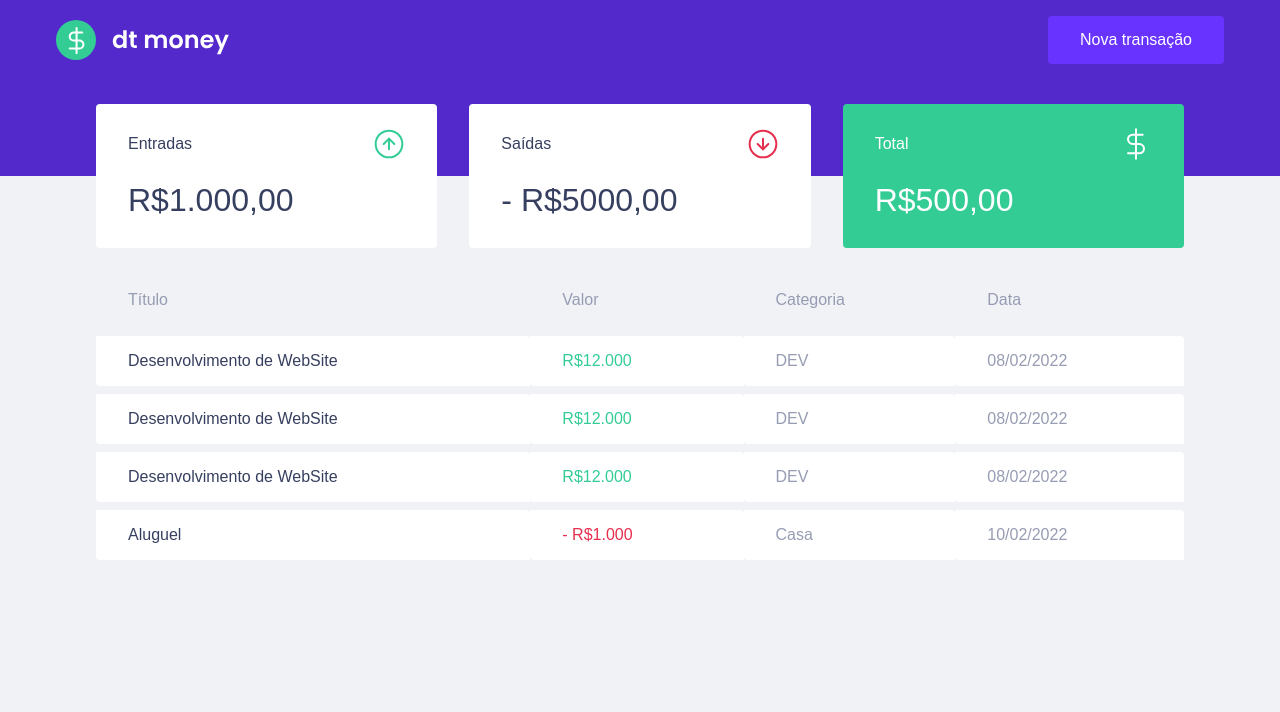
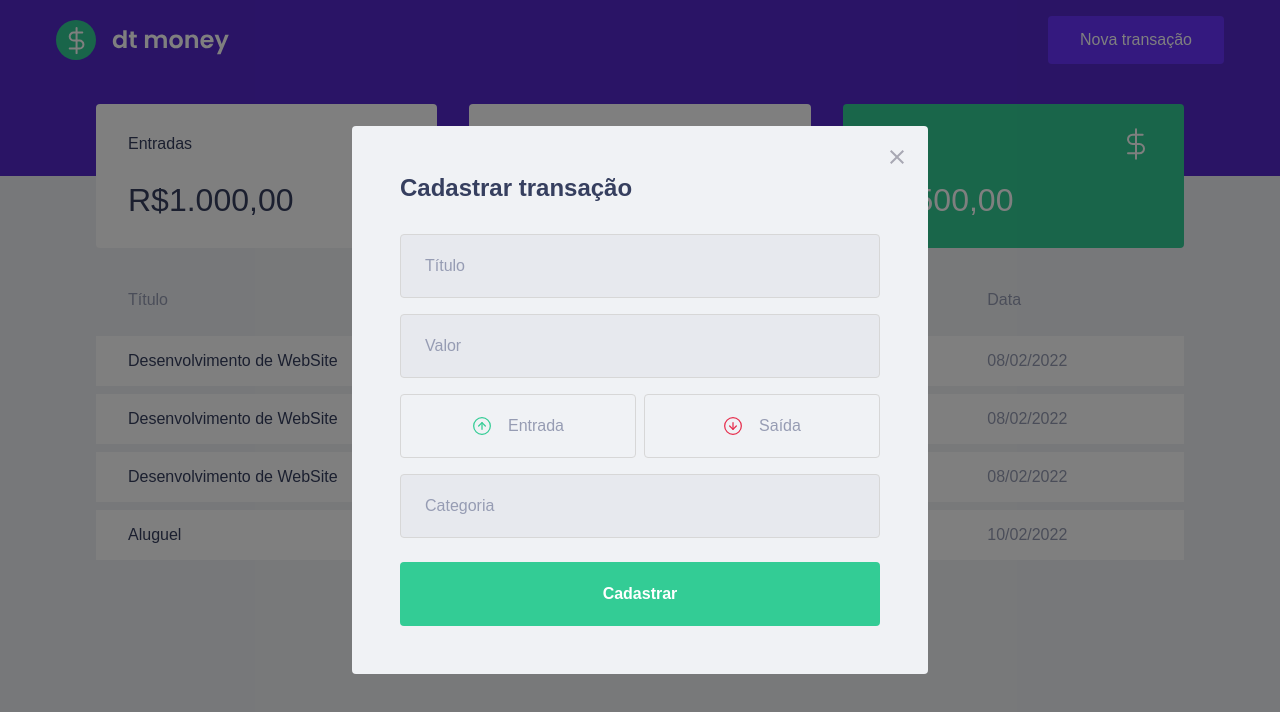
Before and after one commit to Alexpraxedes/02-dt-money, a React (Create React App) app: page / in a window 1280 px wide. Both pictures are taken after a click on the button "Nova transação". Shown: the top 712 px of the page. Built offline with nearby package versions, Linux system fonts and the light colour scheme; no server answers; what miragejs would draw is missing.

Commit message:
feat: install react-modal and polished, create insert transaction new modal in layout

```diff
--- a/package.json
+++ b/package.json
@@ -12,8 +12,10 @@
     "@types/react-dom": "^17.0.9",
     "axios": "^0.26.0",
     "miragejs": "^0.1.43",
+    "polished": "^4.1.4",
     "react": "^17.0.2",
     "react-dom": "^17.0.2",
+    "react-modal": "^3.14.4",
     "react-scripts": "5.0.0",
     "styled-components": "^5.3.3",
     "typescript": "^4.4.2",
@@ -44,6 +46,7 @@
     ]
   },
   "devDependencies": {
+    "@types/react-modal": "^3.13.1",
     "@types/styled-components": "^5.1.23"
   }
 }
--- a/src/App.tsx
+++ b/src/App.tsx
@@ -1,13 +1,31 @@
 import { Header } from './components/Header';
 import { Dashboard } from './components/Dashboard';
 import { GlobalStyle } from './styles/global';
+import { ModalNewTransaction } from './components/NewTransactionModal';
+import { useState } from 'react';
 
 export function App(): JSX.Element {
+  const [ isNewTransactionModalOpen, setIsNewTransactionModalOpen ] = useState(false);
+
+  function handleOpenNewTransactionModalOpen() {
+    setIsNewTransactionModalOpen(true);
+  };
+
+  function handleCloseNewTransactionModalOpen() {
+    setIsNewTransactionModalOpen(false);
+  };
+
   return (
     <>
       <GlobalStyle />
-      <Header />
+      <Header
+        onOpenNewTransactionModal={handleOpenNewTransactionModalOpen}
+      />
       <Dashboard />
+      <ModalNewTransaction
+        onCloseNewTransactionModal={handleCloseNewTransactionModalOpen}
+        onIsNewTransactionModalOpen={isNewTransactionModalOpen}
+      />
     </>
   );
 }
--- a/src/components/Header/index.tsx
+++ b/src/components/Header/index.tsx
@@ -1,12 +1,16 @@
 import logo from '../../assets/logo.svg';
 import { Container, Content } from './styles';
 
-export function Header(){
+interface HeaderProps {
+  onOpenNewTransactionModal: () => void;
+}
+
+export function Header( {onOpenNewTransactionModal}: HeaderProps ){
   return (
     <Container>
         <Content>
           <img src={logo} alt="dt money" />
-            <button type="button"> Nova transação</button>
+          <button type="button" onClick={onOpenNewTransactionModal}> Nova transação </button>
       </Content>
     </Container>
   )
--- /dev/null
+++ b/src/components/NewTransactionModal/index.tsx
@@ -0,0 +1,52 @@
+import Modal from 'react-modal';
+import entradaImg from '../../assets/entradas.svg';
+import saidaImg from '../../assets/saidas.svg';
+import fecharImg from '../../assets/fechar.svg';
+import { Container, TransactionTypeConatiner } from './styles';
+
+interface ModalNewTransactionProps {
+  onCloseNewTransactionModal: () => void;
+  onIsNewTransactionModalOpen: boolean;
+}
+
+Modal.setAppElement('#root');
+
+export function ModalNewTransaction( {onIsNewTransactionModalOpen, onCloseNewTransactionModal}: ModalNewTransactionProps ){
+    return(
+        <Modal
+            isOpen={onIsNewTransactionModalOpen}
+            onRequestClose={onCloseNewTransactionModal}
+            overlayClassName="react-modal-overlay"
+            className="react-modal-content"
+        >
+            <button
+                type='button'
+                onClick={onCloseNewTransactionModal}
+                className="react-modal-close"
+            >
+                <img src={fecharImg} alt="Fechar modal" />
+            </button>
+            <Container>
+                <h2>Cadastrar transação</h2>
+                <input type="text" placeholder='Título'/>
+                <input type="number" placeholder='Valor'/>
+                <TransactionTypeConatiner>
+                    <button
+                        type='button'
+                    >
+                        <img src={entradaImg} alt="Entrada" />
+                        <span>Entrada</span>
+                    </button>
+                    <button
+                        type='button'
+                    >
+                        <img src={saidaImg} alt="Saída" />
+                        <span>Saída</span>
+                    </button>
+                </TransactionTypeConatiner>
+                <input type="text" placeholder='Categoria'/>
+                <button type="submit">Cadastrar</button>
+            </Container>
+        </Modal>
+    )
+}
--- /dev/null
+++ b/src/components/NewTransactionModal/styles.ts
@@ -0,0 +1,81 @@
+import styled from 'styled-components';
+import { darken } from 'polished';
+
+export const Container = styled.form`
+   h2 {
+       color: var(--title);
+       font-size: 1.5rem;
+       margin-bottom: 2rem;
+   }
+
+   input {
+       width: 100%;
+       padding: 0 1.5rem;
+       height: 4rem;
+       border-radius: 0.25rem;
+       border: 1px solid var(--border-input);
+       background-color: var(--background-input);
+       font-weight: 400;
+       font-size: 1rem;
+
+       &::placeholder {
+           color: var(--text);
+       }
+
+       & + input {
+           margin-top: 1rem;
+       }
+   }
+
+   button[ type=submit ] {
+       width: 100%;
+       padding: 0 1.5rem;
+       height: 4rem;
+       background-color: var(--green);
+       color: var(--shape);
+       border-radius: 0.25rem;
+       border: 0;
+       font-weight: 600;
+       font-size: 1rem;
+       margin-top: 1.5rem;
+       transition: filter 0.2s;
+
+       &:hover {
+           filter: brightness(0.9);
+       }
+   }
+`;
+
+export const TransactionTypeConatiner = styled.div`
+    margin: 1rem 0;
+    display: grid;
+    grid-template-columns: 1fr 1fr;
+    gap: 0.5rem;
+
+    button {
+        border: 1px solid var(--border-input);
+        height: 4rem;
+        border-radius: 0.25rem;
+        background: transparent;
+        display: flex;
+        align-items: center;
+        justify-content: center;
+        transition: border-color 0.2s;
+
+        &:hover {
+            border-color: ${ darken( 0.1, '#D7D7D7' ) };
+        }
+
+        img {
+            width: 20px;
+            height: 20px;
+        }
+
+        span {
+            display: inline-block;
+            margin-left: 1rem;
+            font-size: 1rem;
+            color: var(--text);
+        }
+    }
+`
--- a/src/components/TransactionsTable/styles.ts
+++ b/src/components/TransactionsTable/styles.ts
@@ -6,6 +6,10 @@ export const Container = styled.div`
     table {
         width: 100%;
         border-spacing: 0 0.5rem;
+
+        tr{
+            border-radius: 0.5rem;
+        }
 
         th {
             color: var(--text);
@@ -20,7 +24,6 @@ export const Container = styled.div`
             color: var(--text);
             padding: 1rem 2rem;
             border: 0;
-            border-radius: 0%.25rem;
 
             &:first-child {
                 color: var(--title);
--- a/src/styles/global.ts
+++ b/src/styles/global.ts
@@ -2,14 +2,16 @@ import { createGlobalStyle } from 'styled-components'
 
 export const GlobalStyle = createGlobalStyle`
 :root{
-   --blue:          #5429CC;
-   --blue-light:    #6933FF;
-   --green:         #33CC95;
-   --red:           #E62E4D;
-   --shape:         #FFFFFF;
-   --title:         #363F5F;
-   --text:          #969CB3;
-   --background:    #F0F2F5;
+   --blue:              #5429CC;
+   --blue-light:        #6933FF;
+   --green:             #33CC95;
+   --red:               #E62E4D;
+   --shape:             #FFFFFF;
+   --title:             #363F5F;
+   --text:              #969CB3;
+   --background:        #F0F2F5;
+   --background-input:  #E7E9EE;
+   --border-input:      #D7D7D7;
 }
 * { margin: 0; padding: 0; box-sizing: border-box; }
 html {
@@ -21,4 +23,38 @@ body, input, textarea, button { font-family: 'Poopins', sans-serif; font-weight:
 h1, h2, h3, h4, h5, h6, strong { font-weight: 600; }
 button { cursor: pointer; }
 [ disabled ] { opacity: 0.6; cursor: not-allowed; }
+
+.react-modal-overlay {
+    background: rgba(0, 0, 0, 0.5);
+    position: fixed;
+    top: 0;
+    bottom: 0;
+    right: 0;
+    left: 0;
+    display: flex;
+    align-items: center;
+    justify-content: center;
+}
+
+.react-modal-content {
+    max-width: 576px;
+    width: 100%;
+    background-color: var(--background);
+    padding: 3rem;
+    position: relative;
+    border-radius: 0.25rem;
+}
+
+.react-modal-close{
+    position: absolute;
+    right: 1.5rem;
+    top: 1.5rem;
+    border: 0;
+    background: transparent;
+    transition: filter 0.2s;
+
+    &:hover {
+        filter: brightness(0.7);
+    }
+}
 `
```
Also changed, not shown: 1 other file (tests, documents, lock files or other folders). Lines whose indentation alone changed are shown as unchanged.
